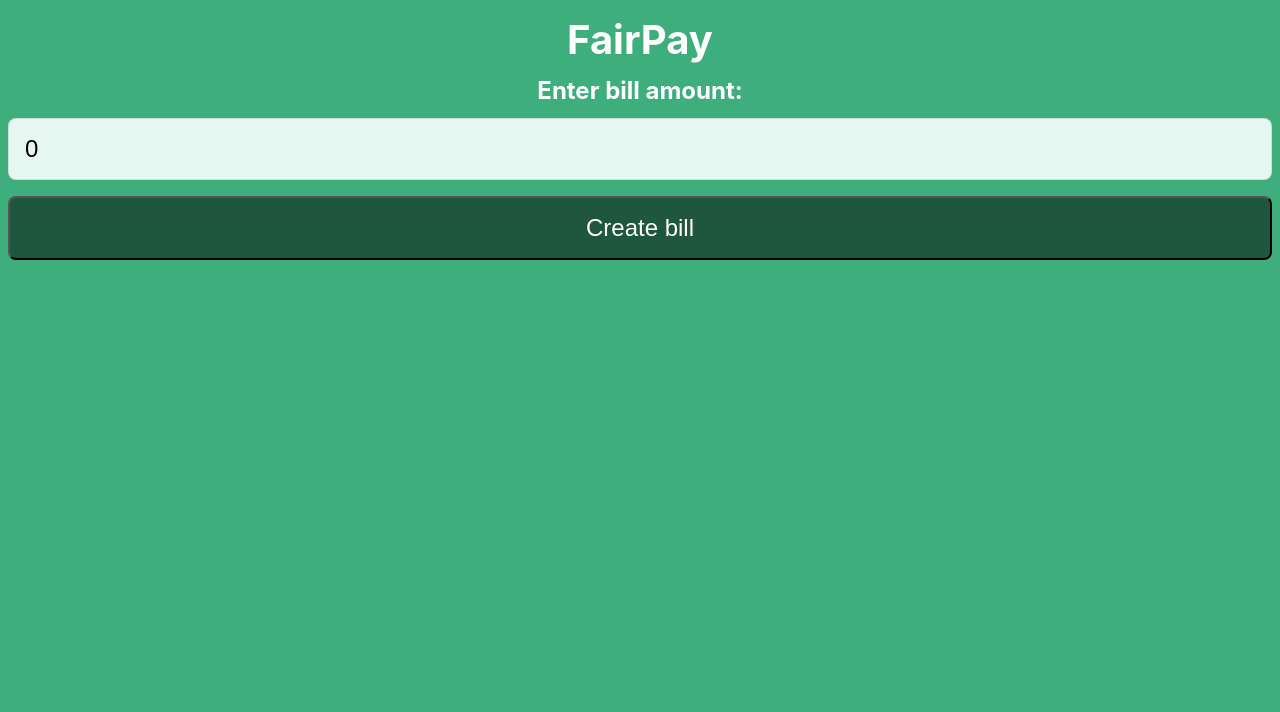
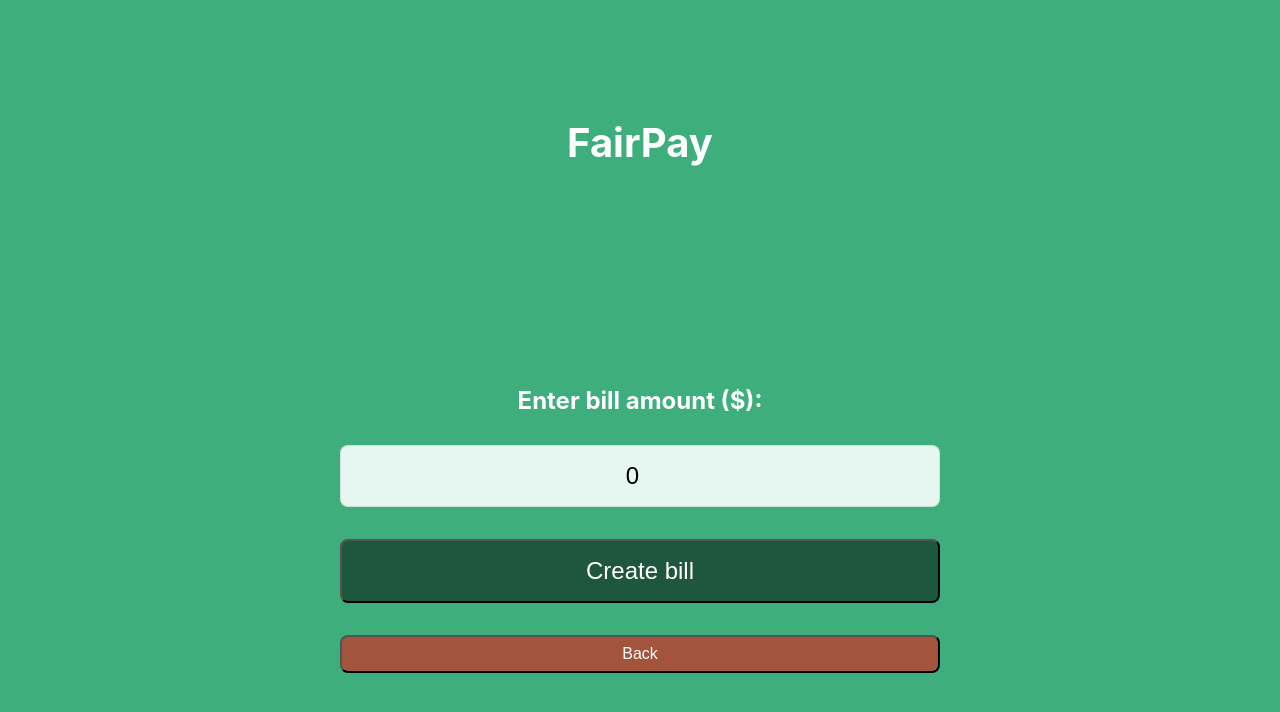
Before and after one commit to jdriscoll98/Fairpay-UI, a Vue app: page / in a window 1280 px wide. Both pictures are taken after a click on the button "Create a bill". Shown: the top 712 px of the page. Built offline with nearby package versions, Linux system fonts and the light colour scheme.

Commit message:
refactor

```diff
--- a/index.html
+++ b/index.html
@@ -2,7 +2,6 @@
 <html lang="en">
   <head>
     <meta charset="UTF-8" />
-    <link rel="icon" href="/favicon.ico" />
     <meta name="viewport" content="width=device-width, initial-scale=1.0" />
     <title>Vite App</title>
   </head>
--- a/package.json
+++ b/package.json
@@ -4,7 +4,7 @@
   "scripts": {
     "dev": "vite",
     "build": "vite build",
-    "preview": "vite preview --port 4173",
+    "preview": "vite preview --port 4173 ",
     "lint": "eslint . --ext .vue,.js,.jsx,.cjs,.mjs --fix --ignore-path .gitignore"
   },
   "dependencies": {
--- a/src/App.vue
+++ b/src/App.vue
@@ -1,14 +1,17 @@
 <script setup>
-import { ref, computed, onMounted } from "vue";
+import { ref, onMounted } from "vue";
+import InitComponent from "@/components/InitComponent.vue";
+import JoinComponent from "@/components/JoinComponent.vue";
+import SetupComponent from "@/components/SetupComponent.vue";
+import BillComponent from "@/components/BillComponent.vue";
 
 const state = ref("init");
 
 const amount = ref(0);
-
-const name = ref("");
-const salary = ref(0);
+const amountError = ref("");
 
 const billId = ref("");
+const billIdError = ref("");
 
 const persons = ref([]);
 
@@ -18,7 +21,7 @@ onMounted(() => {
     billId.value = localStorage.getItem("billId");
     changeState("created");
     // fetch bill data
-    fetchBill().then((res) => {
+    fetchBill(billId.value).then((res) => {
       res.json().then((data) => {
         persons.value = data.persons;
         amount.value = data.amount;
@@ -31,136 +34,115 @@ function changeState(newState) {
   state.value = newState;
 }
 
-async function createBill() {
+async function createBill(val) {
+  if (!val || val <= 0) {
+    amountError.value = "Amount must be greater than 0";
+    return;
+  }
+  amountError.value = "";
   const res = await fetch("http://localhost:3000/api/bills", {
     method: "POST",
     headers: {
       "Content-Type": "application/json",
     },
     body: JSON.stringify({
-      amount: amount.value,
+      amount: val,
     }),
   });
   const data = await res.json();
   if (data.id) {
     billId.value = data.id;
+    amount.value = val;
     window.localStorage.setItem("billId", billId.value);
     changeState("created");
   }
 }
 
-async function joinBillFromCode() {
-  const res = await fetchBill();
+async function joinBillFromCode(code) {
+  if (code.length !== 6) {
+    billIdError.value = "Bill ID must be 6 characters";
+    return;
+  }
+  billIdError.value = "";
+  const res = await fetchBill(code);
   const data = await res.json();
   if (data) {
     billId.value = data.id;
     amount.value = data.amount;
     persons.value = data.persons;
-    // push billId to url
     window.localStorage.setItem("billId", billId.value);
     changeState("created");
+  } else {
+    billIdError.value = "Bill ID not found";
   }
 }
 
-async function fetchBill() {
-  return fetch("http://localhost:3000/api/bills/" + billId.value, {
+async function fetchBill(id) {
+  return fetch("http://localhost:3000/api/bills/" + id, {
     method: "GET",
     headers: {
       "Content-Type": "application/json",
     },
   });
 }
-async function addPerson() {
+
+async function addPerson(nameVal, salaryVal) {
   const res = await fetch("http://localhost:3000/api/bills/" + billId.value, {
     method: "PATCH",
     headers: {
       "Content-Type": "application/json",
     },
     body: JSON.stringify({
-      name: name.value,
-      salary: salary.value,
+      name: nameVal,
+      salary: salaryVal,
     }),
   });
   const data = await res.json();
   if (data) {
     persons.value = data;
-    name.value = "";
-    salary.value = 0;
   }
-}
-
-function getPercent(person) {
-  if (totalSalaries.value === 0) {
-    return 0;
-  }
-  return person.salary / totalSalaries.value;
-}
-
-const totalSalaries = computed(() => {
-  return persons.value.reduce((acc, person) => {
-    return acc + person.salary;
-  }, 0);
-});
-
-function getFairPayAmount(person) {
-  return Math.round(getPercent(person) * amount.value, 2);
 }
 
 function leaveBill() {
   window.localStorage.removeItem("billId");
+  persons.value = [];
+  amount.value = 0;
+  billId.value = "";
+  clearErrors();
   changeState("init");
+}
+
+function clearErrors() {
+  amountError.value = "";
+  billIdError.value = "";
 }
 </script>
 
 <template>
-  <h1 class="main-heading">FairPay</h1>
-  <template v-if="state === 'init'">
-    <button @click="changeState('setup')" class="btn">Create a bill</button>
-    <button @click="changeState('join')" class="btn btn-secondary">
-      Join a bill
-    </button>
-  </template>
-  <template v-if="state === 'join'">
-    <label class="form-label">Enter Bill Code</label>
-    <input class="form-input" type="text" v-model="billId" />
-    <button @click="joinBillFromCode" class="btn">Join</button>
-  </template>
-  <template v-if="state === 'setup'">
-    <label class="form-label">Enter bill amount: </label>
-    <input class="form-input" v-model="amount" type="number" />
-    <button @click="createBill" class="btn">Create bill</button>
-  </template>
-  <template v-if="state === 'created'">
-    <h2 class="sub-heading">Bill amount: ${{ amount }}</h2>
-    <h3 class="info-heading">ID: {{ billId }}</h3>
-    <div class="person-form-container">
-      <label class="form-label">Enter a name</label>
-      <input class="form-input" v-model="name" />
-      <label class="form-label">Enter a salary</label>
-      <input class="form-input" v-model="salary" type="number" />
-      <button @click="addPerson" class="btn btn-small">Add person</button>
-    </div>
-    <h2 class="sub-heading">Participants</h2>
-    <table class="persons-table">
-      <thead>
-        <tr>
-          <th>Name</th>
-          <th>Amount</th>
-        </tr>
-      </thead>
-      <tbody>
-        <tr
-          v-for="person in persons"
-          :key="person.name"
-          class="persons-table-row"
-        >
-          <td>{{ person.name }}</td>
-          <td>${{ getFairPayAmount(person) }}</td>
-        </tr>
-      </tbody>
-    </table>
-    <button @click="leaveBill()" class="btn btn-small">Leave bill</button>
-  </template>
+  <div :class="{ 'app-container': true, [`app-container-${state}`]: true }">
+    <h1 class="main-heading">FairPay</h1>
+    <InitComponent v-if="state === 'init'" @changeState="changeState" />
+    <JoinComponent
+      v-else-if="state === 'join'"
+      @joinBill="joinBillFromCode"
+      @leaveBill="leaveBill"
+      :billIdError="billIdError"
+    />
+    <SetupComponent
+      v-else-if="state === 'setup'"
+      @createBill="createBill"
+      @leaveBill="leaveBill"
+      :amountError="amountError"
+    />
+    <BillComponent
+      v-else-if="state === 'created'"
+      :amount="amount"
+      :persons="persons"
+      :billId="billId"
+      @addPerson="addPerson"
+      @leaveBill="leaveBill"
+    />
+  </div>
 </template>
 
 <style scoped></style>
--- a/src/assets/main.css
+++ b/src/assets/main.css
@@ -2,10 +2,23 @@
 
 #app {
   height: 100%;
-  background-color: var(--vt-c-green);
+  background-color: var(--color-background);
   padding: 0.5rem;
 }
 
+.app-container {
+  height: 100%;
+  display: flex;
+  flex-direction: column;
+  justify-content: space-around;
+  max-width: 600px;
+  margin: auto;
+
+}
+
+.app-container-created {
+  justify-content: flex-start;
+}
 h1.main-heading {
   color: var(--color-heading);
   font-weight: 700;
@@ -37,12 +50,16 @@ h1.main-heading {
   color: black;
 }
 
+.btn-important {
+  background-color: #ff020286;
+  color: white;
+}
+
 .form-label {
-  color: var(--vt-c-white);
+  color: var(--color-text);
   display: block;
   font-size: 1.5rem;
   font-weight: 700;
-  margin-bottom: 0.5rem;
   text-align: center;
 }
 
@@ -55,6 +72,7 @@ h1.main-heading {
   margin-bottom: 1rem;
   padding: 1rem;
   width: 100%;
+  text-align: center;
 }
 
 .sub-heading {
@@ -94,3 +112,15 @@ h1.main-heading {
 .person-form-container input {
   max-width: 50%;
 }
+
+.error-text {
+  color: var(--color-error);
+  text-align: center;
+  min-height: 1.5rem;
+}
+
+.create-menu, .join-menu {
+  display: flex;
+  flex-direction: column;
+  align-items: center;
+}
--- /dev/null
+++ b/src/components/BillComponent.vue
@@ -0,0 +1,92 @@
+<script setup>
+import { defineEmits, defineProps, ref, computed } from "vue";
+
+const emit = defineEmits(["addPerson", "leaveBill"]);
+const props = defineProps({
+  amount: Number,
+  persons: Array,
+  billId: String,
+});
+
+const totalSalaries = computed(() => {
+  return props.persons.reduce((acc, person) => {
+    return acc + person.salary;
+  }, 0);
+});
+
+function getPercent(person) {
+  if (totalSalaries.value === 0) {
+    return 0;
+  }
+  return person.salary / totalSalaries.value;
+}
+function getFairPayAmount(person) {
+  return Math.round(getPercent(person) * props.amount, 2);
+}
+
+const name = ref("");
+const salary = ref("");
+
+const nameError = ref("");
+const salaryError = ref("");
+
+function addPerson() {
+  let valid = true;
+  if (!name.value) {
+    nameError.value = "Name is required";
+    valid = false;
+  }
+  if (!salary.value || salary.value <= 0) {
+    salaryError.value = "Salary must be greater than 0";
+    valid = false;
+  }
+  if (valid) {
+    emit("addPerson", {
+      name: name.value,
+      salary: salary.value,
+    });
+    name.value = "";
+    salary.value = "";
+    nameError.value = "";
+    salaryError.value = "";
+  }
+}
+</script>
+
+<template>
+  <div class="bill-menu">
+    <h2 class="sub-heading">Bill amount: ${{ props.amount }}</h2>
+    <h3 class="info-heading">ID: {{ props.billId }}</h3>
+    <div class="person-form-container">
+      <label class="form-label">Enter a name</label>
+      <span class="error-text">{{ nameError }}</span>
+      <input class="form-input" v-model="name" />
+      <label class="form-label">Enter a salary</label>
+      <span class="error-text">{{ salaryError }}</span>
+      <input class="form-input" v-model="salary" type="number" />
+      <button @click="addPerson" class="btn btn-small">Add person</button>
+    </div>
+    <h2 class="sub-heading">Participants</h2>
+    <table class="persons-table">
+      <thead>
+        <tr>
+          <th>Name</th>
+          <th>Amount</th>
+        </tr>
+      </thead>
+      <tbody>
+        <tr
+          v-for="person in props.persons"
+          :key="person.name"
+          class="persons-table-row"
+        >
+          <td>{{ person.name }}</td>
+          <td>${{ getFairPayAmount(person) }}</td>
+        </tr>
+      </tbody>
+    </table>
+    <button @click="emit('leaveBill')" class="btn btn-small btn-important">
+      Back
+    </button>
+  </div>
+</template>
--- /dev/null
+++ b/src/components/InitComponent.vue
@@ -0,0 +1,15 @@
+<script setup>
+import { defineEmits } from "vue";
+const emit = defineEmits(["changeState", "createBill"]);
+</script>
+
+<template>
+  <div class="init-menu">
+    <button @click="emit('changeState', 'setup')" class="btn">
+      Create a bill
+    </button>
+    <button @click="emit('changeState', 'join')" class="btn btn-secondary">
+      Join a bill
+    </button>
+  </div>
+</template>
--- /dev/null
+++ b/src/components/JoinComponent.vue
@@ -0,0 +1,21 @@
+<script setup>
+import { defineEmits, ref } from "vue";
+const emit = defineEmits(["changeState", "joinBill", "leaveBill"]);
+const props = defineProps({
+  billIdError: String,
+});
+
+const val = ref("");
+</script>
+
+<template>
+  <div class="join-menu">
+    <label class="form-label">Enter Bill Code</label>
+    <span class="error-text">{{ props.billIdError }}</span>
+    <input class="form-input" type="text" v-model="val" />
+    <button @click="emit('joinBill', val)" class="btn">Join</button>
+    <button @click="emit('leaveBill')" class="btn btn-small btn-important">
+      Back
+    </button>
+  </div>
+</template>
--- /dev/null
+++ b/src/components/SetupComponent.vue
@@ -0,0 +1,21 @@
+<script setup>
+import { defineEmits, defineProps, ref } from "vue";
+const emit = defineEmits(["createBill", "leaveBill"]);
+const props = defineProps({
+  amountError: String,
+});
+
+const val = ref(0);
+</script>
+
+<template>
+  <div class="create-menu">
+    <label class="form-label">Enter bill amount ($):</label>
+    <span class="error-text">{{ props.amountError }}</span>
+    <input class="form-input" v-model="val" type="number" />
+    <button @click="emit('createBill', val)" class="btn">Create bill</button>
+    <button @click="emit('leaveBill')" class="btn btn-small btn-important">
+      Back
+    </button>
+  </div>
+</template>
```
Also changed, not shown: src/assets/base.css (+3 -14 lines).
